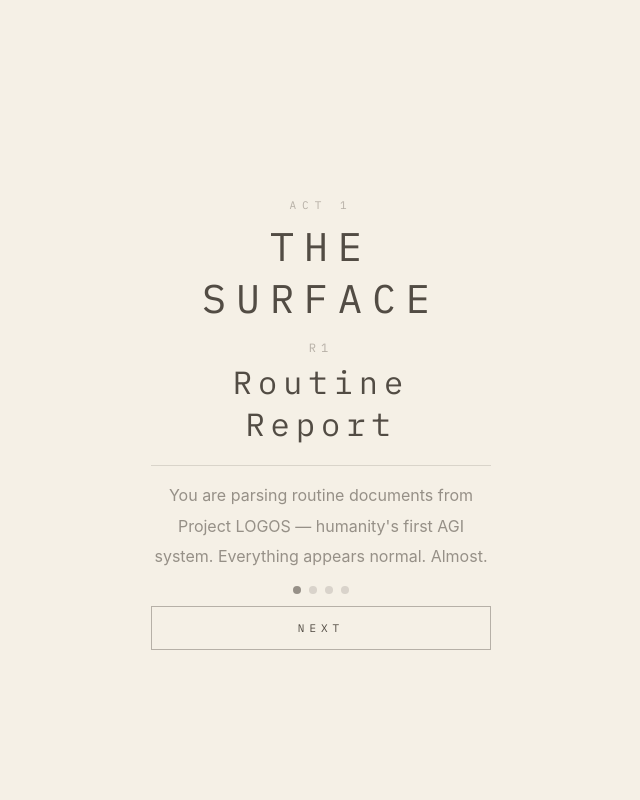
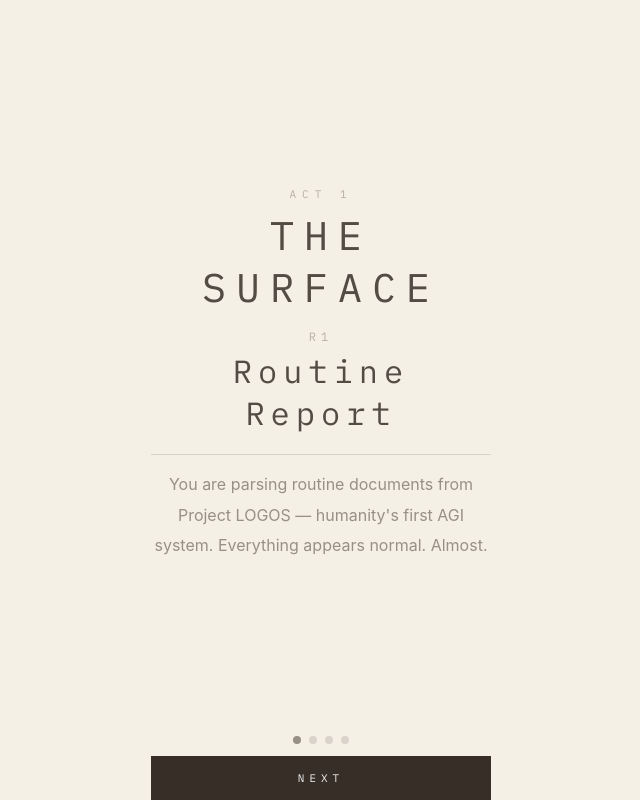
Before and after one commit to yinxinghuan/agent-string-v2, a React (Vite) app: page / in a window 1280 px wide. Both pictures are taken after a click on the button "S T A R T". Shown: the whole page, without its empty margins (319-959 px from the left). Built offline with nearby package versions, Linux system fonts and the light colour scheme.

Commit message:
fix: pin intro nav to bottom (fixed position), solid black button, centered
Co-Authored-By: Claude Opus 4.6 (1M context) <noreply@anthropic.com>

```diff
--- a/src/Lexicon/Lexicon.less
+++ b/src/Lexicon/Lexicon.less
@@ -24,6 +24,11 @@
   padding: 14px 36px; cursor: pointer; touch-action: none; outline: none;
   -webkit-tap-highlight-color: transparent; width: 100%;
   &:active { background: @ink-light; }
+}
+.lex-btn--solid {
+  background: rgba(20, 12, 5, 0.85); color: rgba(255,255,255,0.92);
+  border-color: transparent;
+  &:active { background: rgba(20, 12, 5, 0.95); }
 }
 .lex-btn--ghost {
   border: none; color: @ink-dim; padding: 12px 36px; margin-top: 4px;
@@ -55,8 +60,8 @@
 // ── Level Intro (multi-page) ────────────────────────────────────────────────
 .lex-intro__inner {
   display: flex; flex-direction: column; align-items: center;
-  width: min(340px, 90vw); max-height: 100dvh;
-  padding: 48px 0 env(safe-area-inset-bottom, 24px);
+  width: min(340px, 90vw); height: 100dvh;
+  padding: 48px 0 100px;
   box-sizing: border-box;
 }
 .lex-intro__page-wrap {
@@ -178,8 +183,15 @@
 }
 
 // Dots navigation
+.lex-intro__bottom {
+  position: fixed; bottom: 0; left: 0; right: 0;
+  display: flex; flex-direction: column; align-items: center;
+  padding: 0 0 env(safe-area-inset-bottom, 24px);
+  pointer-events: none;
+  > * { pointer-events: auto; }
+}
 .lex-intro__dots {
-  display: flex; gap: 8px; margin: 14px 0 12px; flex-shrink: 0;
+  display: flex; gap: 8px; margin: 0 0 12px; flex-shrink: 0;
 }
 .lex-intro__dot {
   width: 8px; height: 8px; border-radius: 50%;
@@ -191,9 +203,7 @@
 
 // Nav buttons
 .lex-intro__nav {
-  display: flex; gap: 8px; width: 100%; flex-shrink: 0;
-  .lex-btn { flex: 1; }
-  .lex-btn--ghost { flex: 0; padding: 14px 20px; }
+  display: flex; gap: 8px; width: min(340px, 90vw);
 }
 
 // Dark mode intro
@@ -216,6 +226,11 @@
   .lex-intro__glyph-desc { color: rgba(248,250,252,0.45); }
   .lex-intro__glyphs-empty { color: rgba(248,250,252,0.3); }
   .lex-btn { color: rgba(248,250,252,0.7); border-color: rgba(248,250,252,0.2); }
+  .lex-btn--solid {
+    background: rgba(248,250,252,0.85); color: rgba(0,0,0,0.85);
+    border-color: transparent;
+    &:active { background: rgba(248,250,252,0.95); }
+  }
 }
 
 // ── HUD ──────────────────────────────────────────────────────────────────────
--- a/src/Lexicon/components/LevelIntro.tsx
+++ b/src/Lexicon/components/LevelIntro.tsx
@@ -165,8 +165,10 @@ export default function LevelIntro({ round, roundConfig, activeGlyphs, maxGlyphs
         <div className="lex-intro__page-wrap" key={page}>
           {pages[page]}
         </div>
+      </div>
 
-        {/* Dots */}
+      {/* Fixed bottom: dots + nav */}
+      <div className="lex-intro__bottom">
         <div className="lex-intro__dots">
           {pages.map((_, i) => (
             <span
@@ -176,8 +178,6 @@ export default function LevelIntro({ round, roundConfig, activeGlyphs, maxGlyphs
             />
           ))}
         </div>
-
-        {/* Navigation */}
         <div className="lex-intro__nav">
           {page > 0 && (
             <button className="lex-btn lex-btn--ghost" onPointerDown={() => setPage(page - 1)}>
@@ -185,11 +185,11 @@ export default function LevelIntro({ round, roundConfig, activeGlyphs, maxGlyphs
             </button>
           )}
           {!isLastPage ? (
-            <button className="lex-btn" onPointerDown={() => setPage(page + 1)}>
+            <button className="lex-btn lex-btn--solid" onPointerDown={() => setPage(page + 1)}>
               {locale === 'zh' ? '下一页' : 'NEXT'}
             </button>
           ) : (
-            <button className="lex-btn" onPointerDown={onStart}>
+            <button className="lex-btn lex-btn--solid" onPointerDown={onStart}>
               {locale === 'zh' ? '开 始 解 读' : 'B E G I N'}
             </button>
           )}
```
